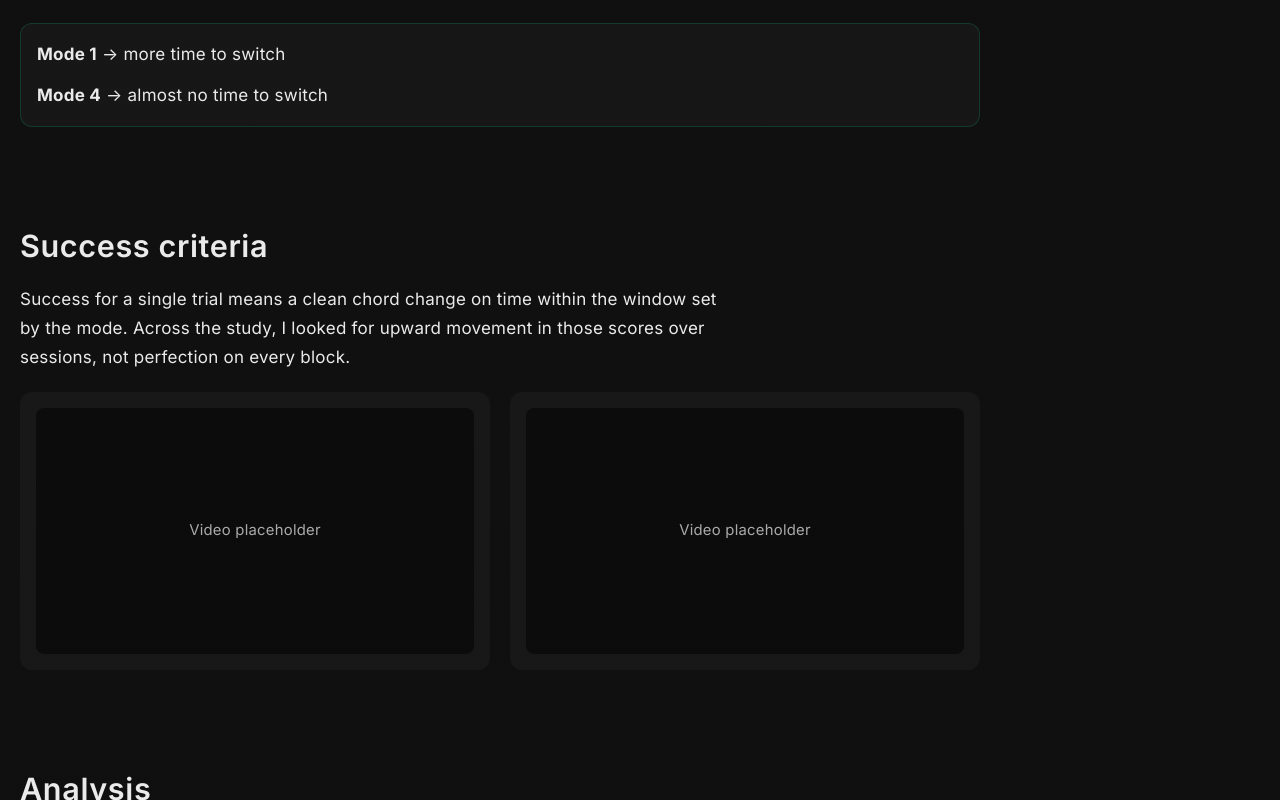
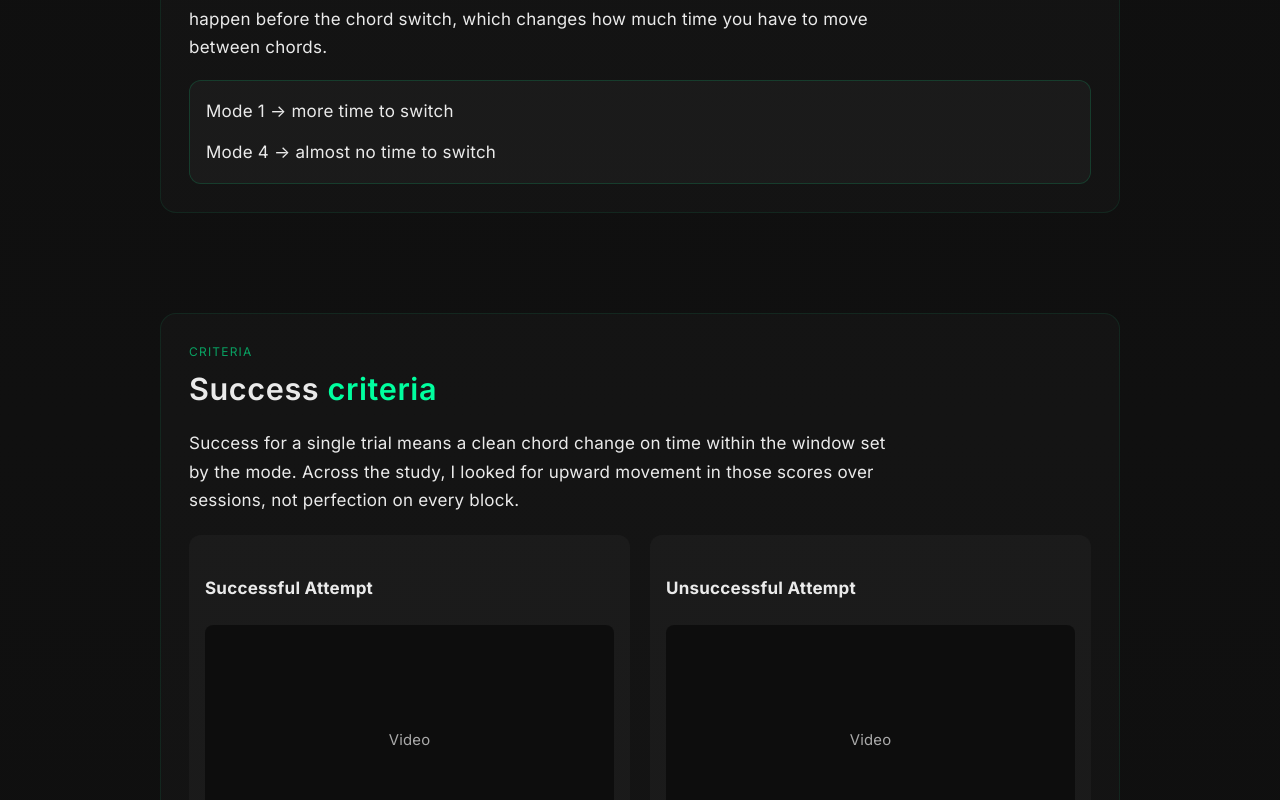
Before and after one commit to rishav-basnet/Guitar-Learning-Research-Website, a React (Vite) app: page / in a window 1280 px wide. Shown: the part 2620-3420 px from the top of the page. Built offline with nearby package versions, Linux system fonts and the light colour scheme.

Commit message:
Add section cards for section 5 and 6

```diff
--- a/src/components/DifficultyStructure.jsx
+++ b/src/components/DifficultyStructure.jsx
@@ -1,21 +1,23 @@
-import Section from './Section'
+import NarrativeSection from './NarrativeSection'
 
 export default function DifficultyStructure() {
   return (
-    <Section id="difficulty" title="Difficulty">
+    <NarrativeSection
+      id="difficulty"
+      label="SYSTEM"
+      titleBefore="How the "
+      titleAccent="difficulty"
+      titleAfter=" increased"
+    >
       <p>
         There are four difficulty levels (modes). Each mode changes how many
         strums happen before the chord switch, which changes how much time you
         have to move between chords.
       </p>
       <div className="mode-card">
-        <p>
-          <strong>Mode 1</strong> → more time to switch
-        </p>
-        <p>
-          <strong>Mode 4</strong> → almost no time to switch
-        </p>
+        <p>Mode 1 → more time to switch</p>
+        <p>Mode 4 → almost no time to switch</p>
       </div>
-    </Section>
+    </NarrativeSection>
   )
 }
--- a/src/components/NarrativeSection.jsx
+++ b/src/components/NarrativeSection.jsx
@@ -5,6 +5,7 @@ export default function NarrativeSection({
   label,
   titleBefore,
   titleAccent,
+  titleAfter = '',
   children,
   reveal = true,
 }) {
@@ -25,6 +26,7 @@ export default function NarrativeSection({
           <h2 className="section-title" id={`${id}-heading`}>
             {titleBefore}
             <span>{titleAccent}</span>
+            {titleAfter}
           </h2>
           <div className="section-content">{children}</div>
         </div>
--- a/src/components/SuccessCriteria.jsx
+++ b/src/components/SuccessCriteria.jsx
@@ -1,8 +1,13 @@
-import Section from './Section'
+import NarrativeSection from './NarrativeSection'
 
 export default function SuccessCriteria() {
   return (
-    <Section id="success-criteria" title="Success criteria">
+    <NarrativeSection
+      id="success-criteria"
+      label="CRITERIA"
+      titleBefore="Success "
+      titleAccent="criteria"
+    >
       <p>
         Success for a single trial means a clean chord change on time within the
         window set by the mode. Across the study, I looked for upward movement in
@@ -10,12 +15,16 @@ export default function SuccessCriteria() {
       </p>
       <div className="video-grid">
         <div className="video-card">
-          <div className="video-placeholder">Video placeholder</div>
+          <h4>Successful Attempt</h4>
+          <div className="video-placeholder">Video</div>
+          <p>Clean chord transition, on beat</p>
         </div>
         <div className="video-card">
-          <div className="video-placeholder">Video placeholder</div>
+          <h4>Unsuccessful Attempt</h4>
+          <div className="video-placeholder">Video</div>
+          <p>Muted or delayed transition</p>
         </div>
       </div>
-    </Section>
+    </NarrativeSection>
   )
 }
```
